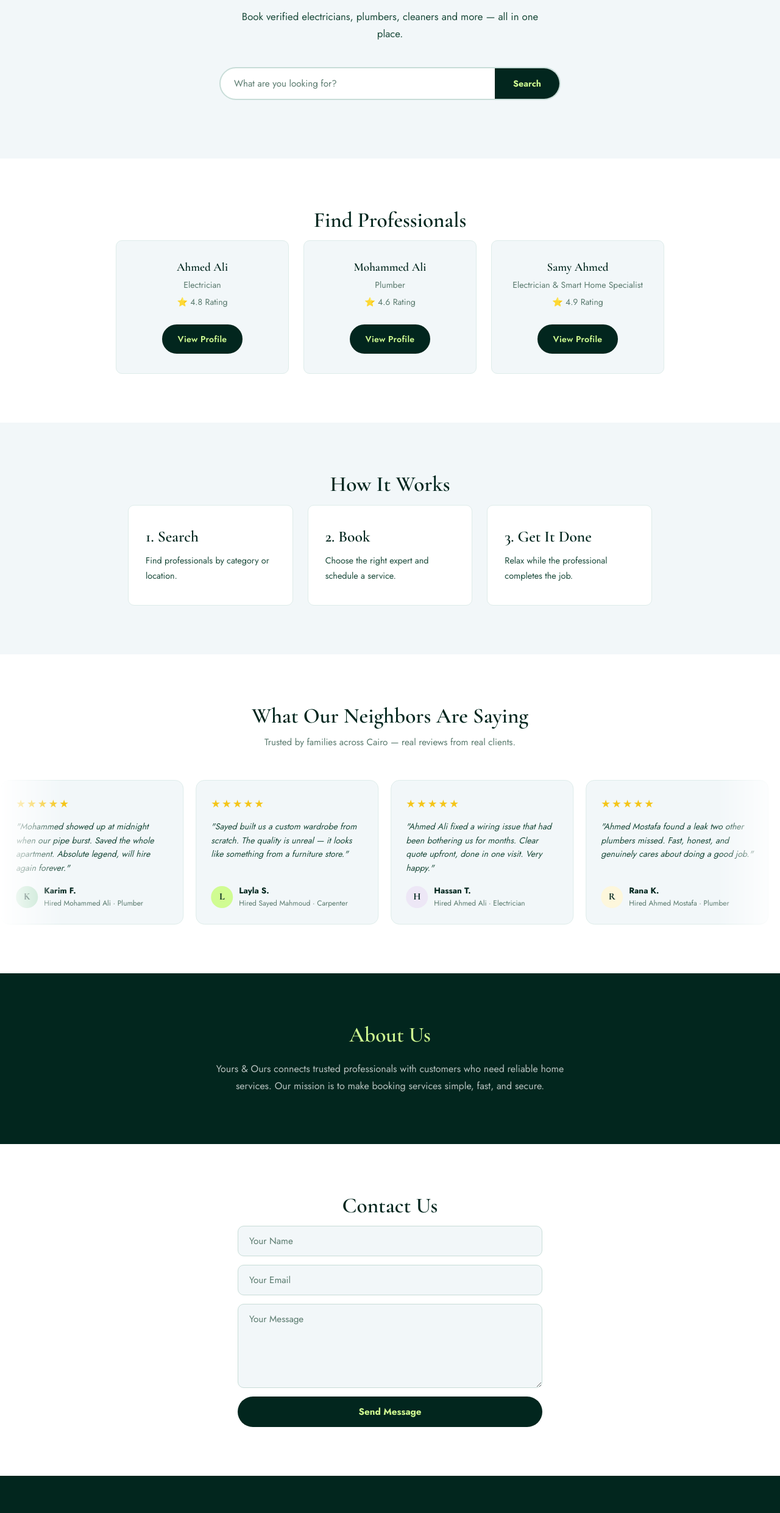
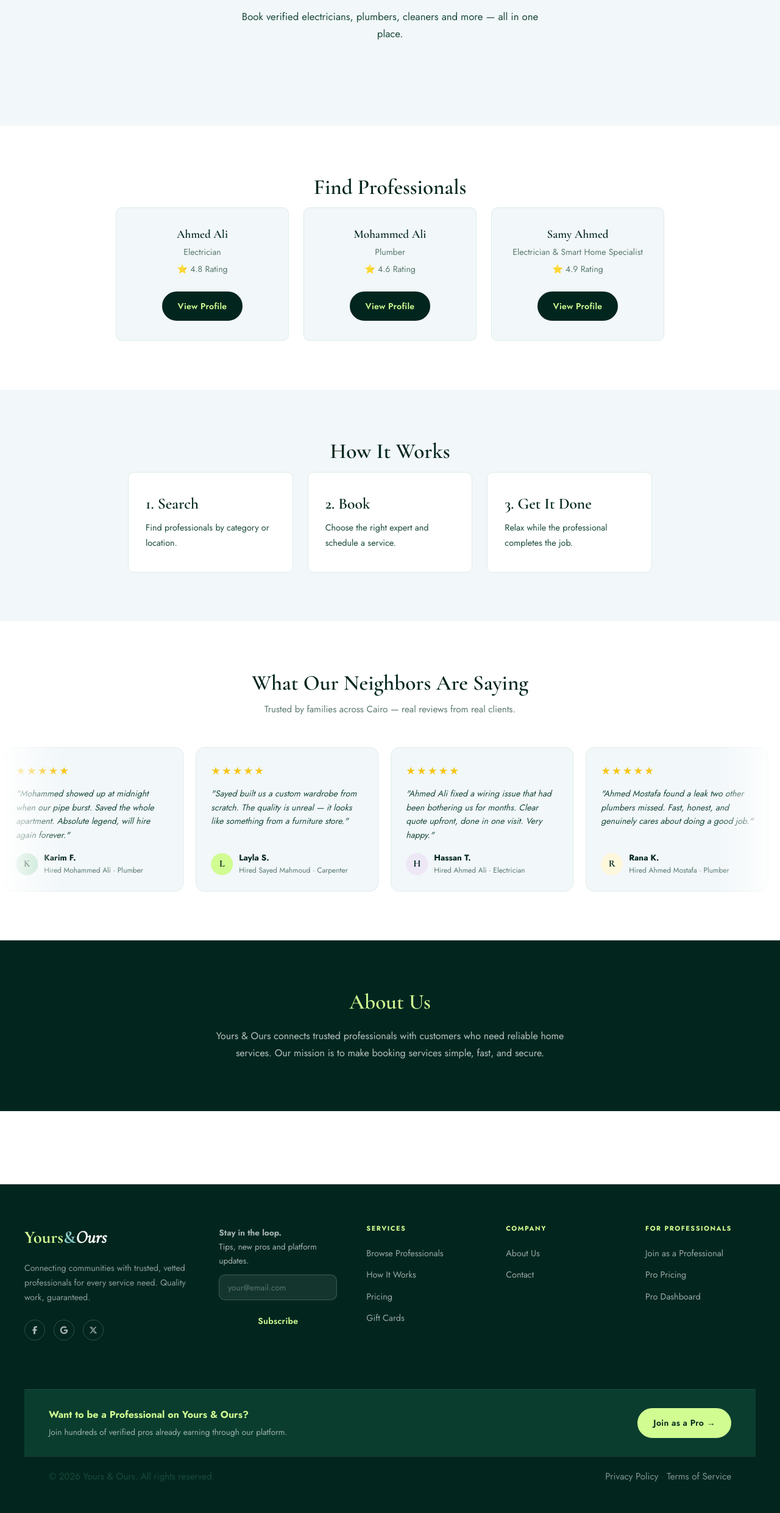
Before and after one commit to mariamahmedshalaby1-cmyk/Yours-Ours-Project, a website: page public/html/landing-page/index.html in a window 1280 px wide. Shown: the part 298-2779 px from the top of the page at 61% size. Drawn offline with nearby package versions, Linux system fonts and the light colour scheme.

Commit message:
removed extra stuff

```diff
--- a/public/css/landing-page.css
+++ b/public/css/landing-page.css
@@ -126,64 +126,6 @@ nav:not(.navbar):not(.booking-nav):not(.breadcrumb-nav) div a:last-child:hover {
   margin-left: auto;
   margin-right: auto;
   margin-bottom: 40px;
-}
-
-.search-bar {
-  display: flex;
-  max-width: 560px;
-  margin-left: auto;
-  margin-right: auto;
-  border-width: 2px;
-  border-style: solid;
-  border-color: var(--border);
-  border-radius: var(--radius-full);
-  overflow: hidden;
-  background-color: var(--white);
-  transition-property: border-color, box-shadow;
-  transition-duration: 0.2s;
-  transition-timing-function: ease;
-}
-
-.search-bar:focus-within {
-  border-color: var(--sail);
-  box-shadow: 0 0 0 3px rgba(137, 201, 201, 0.20);
-}
-
-.search-bar input {
-  flex-grow: 1;
-  border-width: 0;
-  outline: none;
-  padding-top: 14px;
-  padding-bottom: 14px;
-  padding-left: 22px;
-  padding-right: 22px;
-  font-size: 0.95rem;
-  background-color: transparent;
-  color: var(--text-dark);
-}
-
-.search-bar input::placeholder {
-  color: var(--text-muted);
-}
-
-.search-bar button {
-  background-color: var(--palm);
-  color: var(--lime);
-  padding-top: 14px;
-  padding-bottom: 14px;
-  padding-left: 30px;
-  padding-right: 30px;
-  font-size: 0.9rem;
-  font-weight: 700;
-  border-width: 0;
-  cursor: pointer;
-  transition-property: background-color;
-  transition-duration: 0.2s;
-  transition-timing-function: ease;
-}
-
-.search-bar button:hover {
-  background-color: var(--palm-mid);
 }
 
 
@@ -336,83 +278,10 @@ nav:not(.navbar):not(.booking-nav):not(.breadcrumb-nav) div a:last-child:hover {
   line-height: 1.8;
 }
 
-
-/* ── 14. CONTACT SECTION ───────────────────────────────────── */
-.contact {
-  padding-top: 80px;
-  padding-bottom: 80px;
-  padding-left: 40px;
-  padding-right: 40px;
-  background-color: var(--white);
-  text-align: center;
+.footer-spacer{
+    height: 120px;
+    background-color: var(--white);
 }
-
-.contact h2 {
-  margin-bottom: 12px;
-}
-
-.contact > p {
-  margin-bottom: 40px;
-}
-
-.contact form {
-  display: flex;
-  flex-direction: column;
-  gap: 14px;
-  max-width: 500px;
-  margin-left: auto;
-  margin-right: auto;
-}
-
-.contact input,
-.contact textarea {
-  padding-top: 13px;
-  padding-bottom: 13px;
-  padding-left: 18px;
-  padding-right: 18px;
-  border-width: 1.5px;
-  border-style: solid;
-  border-color: var(--border);
-  border-radius: var(--radius);
-  font-size: 0.95rem;
-  color: var(--text-dark);
-  background-color: var(--serenade);
-  outline: none;
-  transition-property: border-color, box-shadow;
-  transition-duration: 0.2s;
-  transition-timing-function: ease;
-}
-
-.contact input:focus,
-.contact textarea:focus {
-  border-color: var(--sail);
-  box-shadow: 0 0 0 3px rgba(137, 201, 201, 0.15);
-}
-
-.contact input::placeholder,
-.contact textarea::placeholder {
-  color: var(--text-muted);
-}
-
-.contact button[type="submit"] {
-  background-color: var(--palm);
-  color: var(--lime);
-  padding-top: 14px;
-  padding-bottom: 14px;
-  border-radius: var(--radius-full);
-  font-size: 0.95rem;
-  font-weight: 700;
-  border-width: 0;
-  cursor: pointer;
-  transition-property: background-color;
-  transition-duration: 0.2s;
-  transition-timing-function: ease;
-}
-
-.contact button[type="submit"]:hover {
-  background-color: var(--palm-mid);
-}
-
 
 /* ── 15. SCROLLING REVIEWS TICKER ──────────────────────────── */
 /*
--- a/public/html/landing-page/index.html
+++ b/public/html/landing-page/index.html
@@ -17,7 +17,6 @@
         <li><a class="nav-link" href="/public/html/landing-page/index.html#find-professionals">Find Professionals</a></li>
         <li><a class="nav-link" href="/public/html/landing-page/index.html#how-it-works">How It Works</a></li>
         <li><a class="nav-link" href="/public/html/landing-page/index.html#about">About</a></li>
-        <li><a class="nav-link" href="/public/html/landing-page/index.html#contact">Contact</a></li>
     </ul>
     <div class="nav-actions">
         <a class="btn btn-outline" href="/public/html/landing-page/login.html">Login</a>
@@ -38,10 +37,6 @@
     <section id="hero" class="hero">
         <h1>Find Trusted Professionals Near You</h1>
         <p>Book verified electricians, plumbers, cleaners and more — all in one place.</p>
-        <div class="search-bar">
-            <input type="text" placeholder="What are you looking for?" />
-            <button>Search</button>
-        </div>
     </section>
 
     <section id="find-professionals" class="find-professionals">
@@ -295,15 +290,7 @@
         services simple, fast, and secure.</p>
     </section>
 
-    <section id="contact" class="contact">
-        <h2>Contact Us</h2>
-        <form>
-            <input type="text" placeholder="Your Name" required>
-            <input type="email" placeholder="Your Email" required>
-            <textarea placeholder="Your Message" rows="5" required></textarea>
-            <button type="submit">Send Message</button>
-        </form>
-    </section>
+    <section class="footer-spacer"></section>
 <footer>
   <div class="footer-top">
 
```
